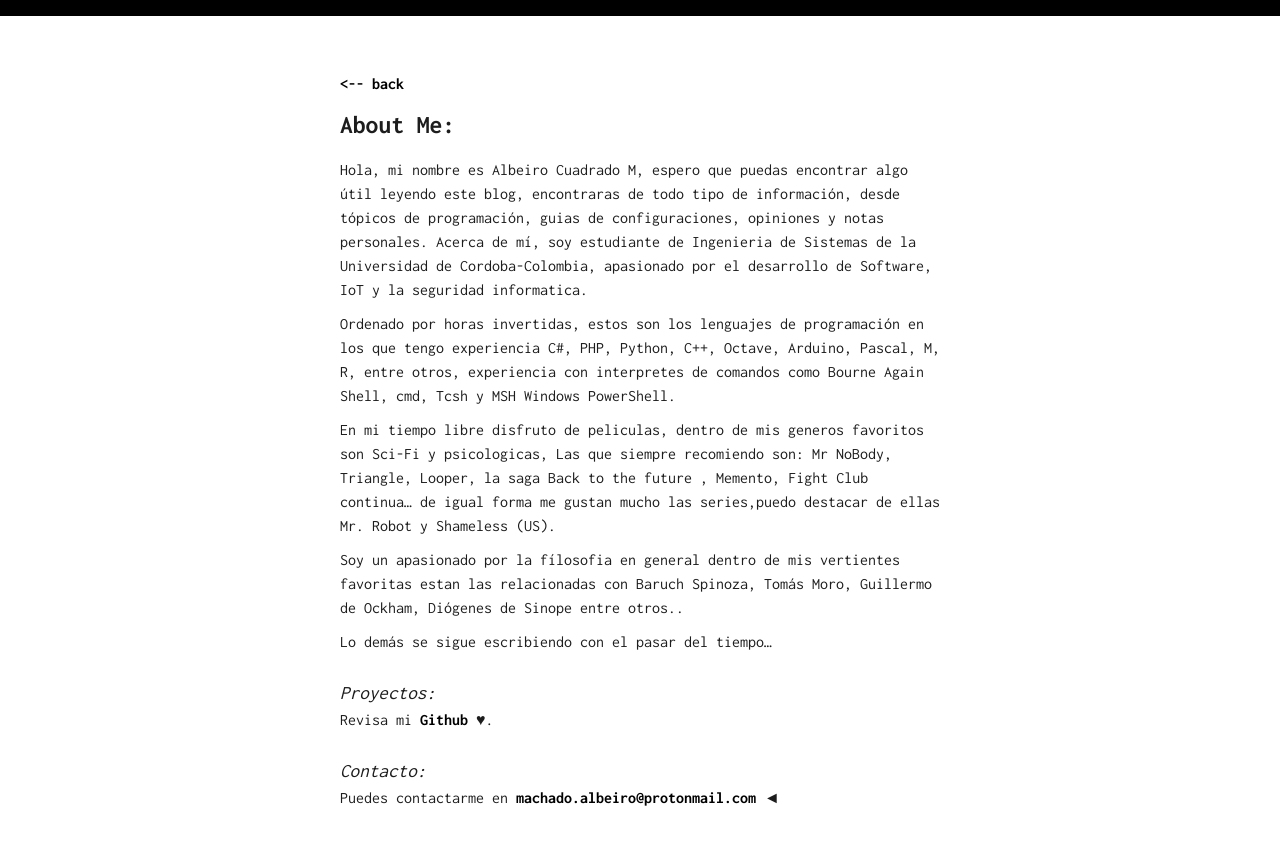
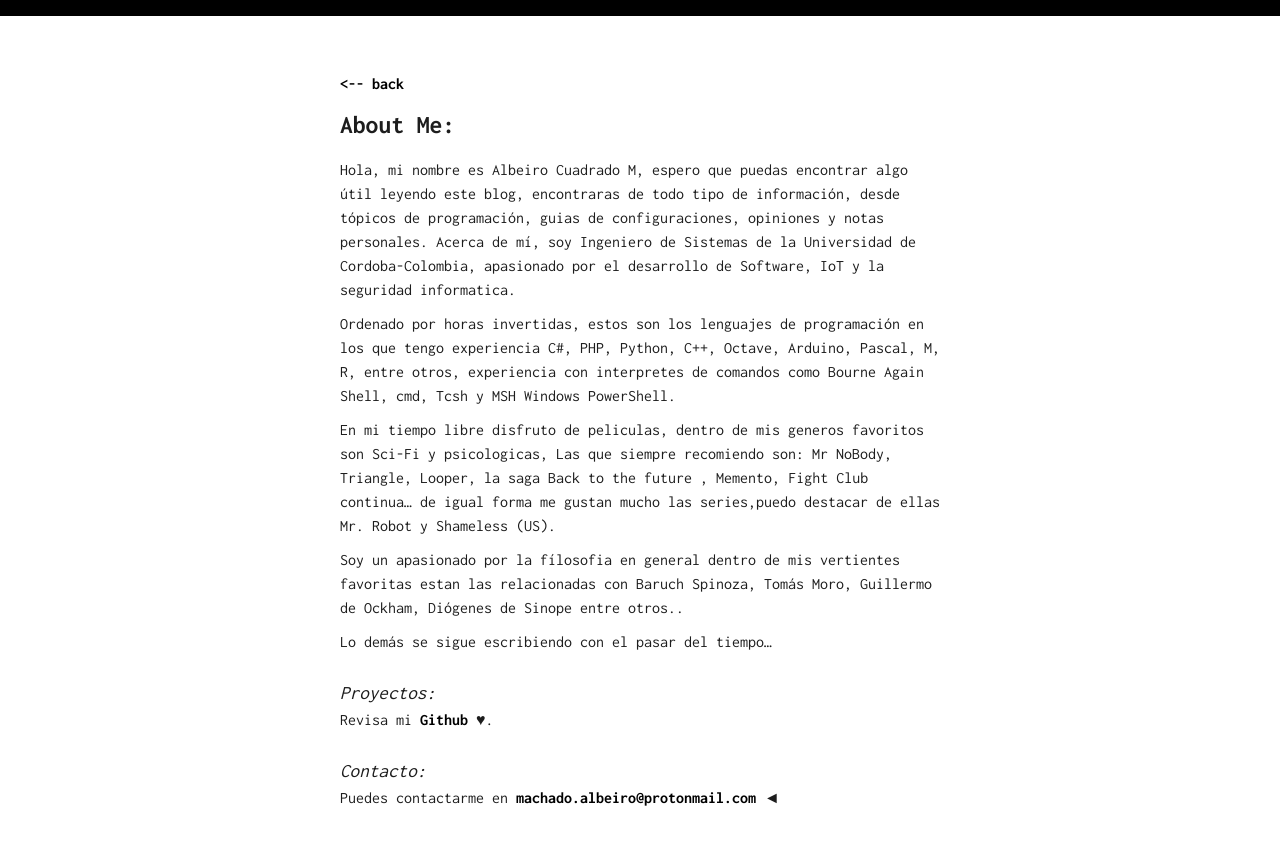
Before and after one commit to AlbCM/albcm.github.io, a Jekyll site: the page built from me/index.md, in a window 1280 px wide. Shown: the top 845 px of the page. Built offline with Jekyll 4.4.1, drawn with Linux system fonts in a browser that asks for light colours; comment, search, counter and statistics services are not loaded.

Commit message:
Update index.md

```diff
--- a/me/index.md
+++ b/me/index.md
@@ -2,7 +2,7 @@
 layout: about
 ---
 
-Hola, mi nombre es Albeiro Cuadrado M, espero que puedas encontrar algo útil leyendo este blog, encontraras de todo tipo de información, desde tópicos de programación, guias de configuraciones, opiniones y notas personales. Acerca de mí, soy estudiante de Ingenieria de Sistemas de la Universidad de Cordoba-Colombia, apasionado por el desarrollo de Software, IoT y la seguridad informatica.
+Hola, mi nombre es Albeiro Cuadrado M, espero que puedas encontrar algo útil leyendo este blog, encontraras de todo tipo de información, desde tópicos de programación, guias de configuraciones, opiniones y notas personales. Acerca de mí, soy Ingeniero de Sistemas de la Universidad de Cordoba-Colombia, apasionado por el desarrollo de Software, IoT y la seguridad informatica.
 
 Ordenado por horas invertidas, estos son los lenguajes de programación en los que tengo experiencia C#, PHP, Python, C++, Octave, Arduino, Pascal, M, R, entre otros, experiencia con interpretes de comandos como  Bourne Again Shell, cmd, Tcsh y MSH Windows PowerShell.
 
```
